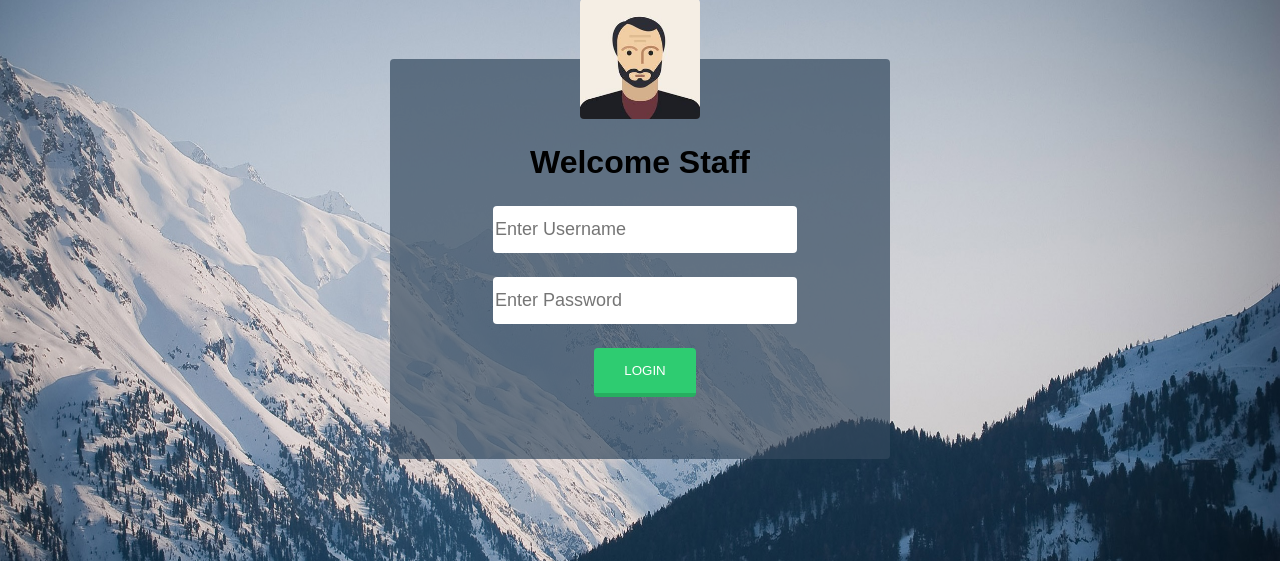
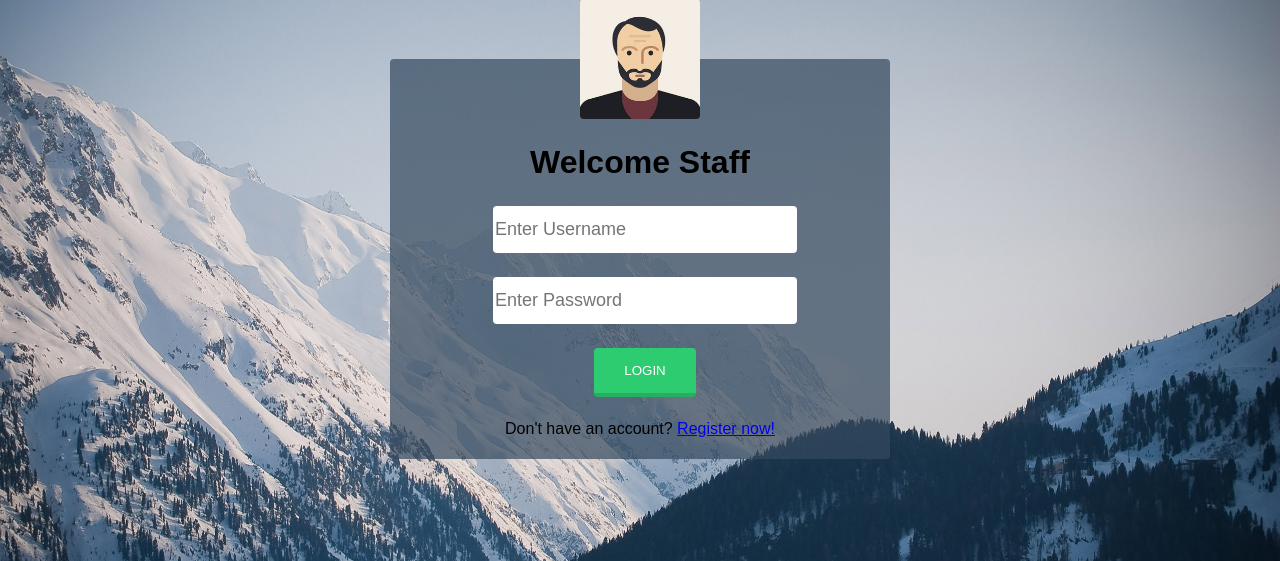
Before and after one commit to carlin54/IFB299, a PHP site: page /loginstaff.php in a window 1280 px wide. Shown: the part 239-800 px from the top of the page. Run offline with PHP 8.4, Linux system fonts and the light colour scheme.

Commit message:
Update loginstaff.php

```diff
--- a/loginstaff.php
+++ b/loginstaff.php
@@ -69,7 +69,8 @@
                 </table>
 
 
-             </form>
+                  </form>
+             Don't have an account? <a href = "registerstaff299.php" tite = "register">Register now!
     </div>
 </body>
 </html>
```
